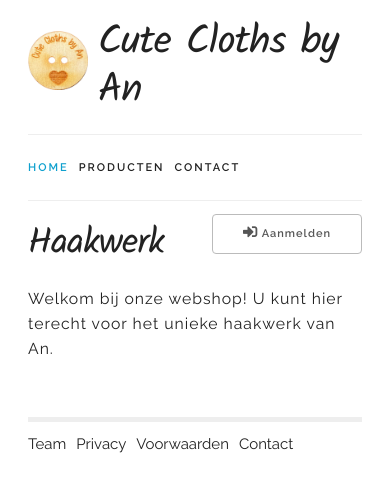
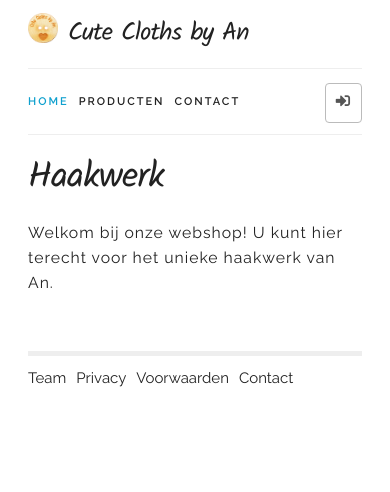
Before and after one commit to mightymax/cc-by-an, a PHP site: page / in a window 390 px wide. Shown: the top 492 px of the page. Run offline with PHP 8.4, Linux system fonts and the light colour scheme; data that the repository does not hold is empty.

Commit message:
Responsive CSS changes

```diff
--- a/layout.php
+++ b/layout.php
@@ -26,10 +26,10 @@
           </ul>
           <div id="user">
           <?php if ($user): ?>
-            <a class="button" href="?page=profiel"><i class="far fa-id-card"></i> Profiel</a>
-            <a class="button" href="?page=logout"><i class="fas fa-sign-out-alt"></i> Afmelden</a>
+            <a class="button" href="?page=profiel"><i class="far fa-id-card"></i><span>Profiel</span></a>
+            <a class="button" href="?page=logout"><i class="fas fa-sign-out-alt"></i> <span>Afmelden</span></a>
           <?php else: ?>
-            <a class="button" href="?page=inloggen"><i class="fas fa-sign-in-alt"></i> Aanmelden</a>
+            <a class="button" href="?page=inloggen"><i class="fas fa-sign-in-alt"></i> <span>Aanmelden</span></a>
           <?php endif?>
         </div>
         </nav>
--- a/styles.css
+++ b/styles.css
@@ -228,6 +228,20 @@ label i.fa-asterisk {
   padding-right: 25px;
 }
 
+@media only screen and (max-width: 600px) {
+  header a.button {
+    padding: 0 10px;
+  }
+  header a.button span {
+    display: none;
+  }
+  h1 {
+    font-size: 2.5rem;
+    background-size: 30px ! important;
+    padding-left: 40px !important;
+  }
+}
+
 
 footer {
   border-top: 5px solid #eee;
```
